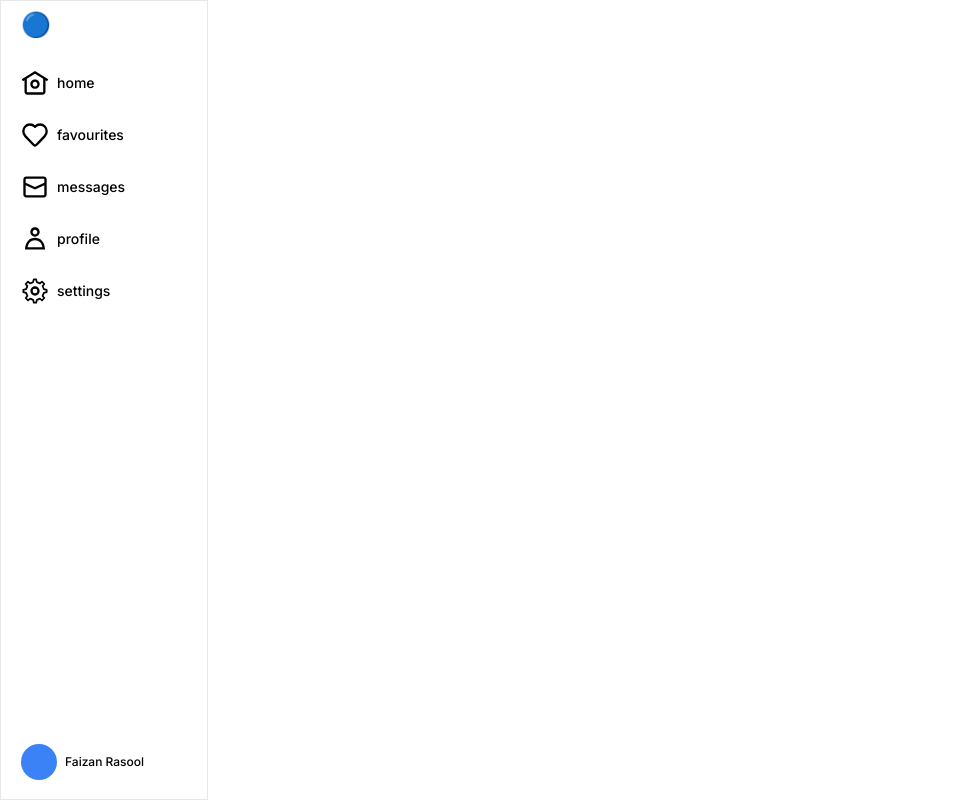
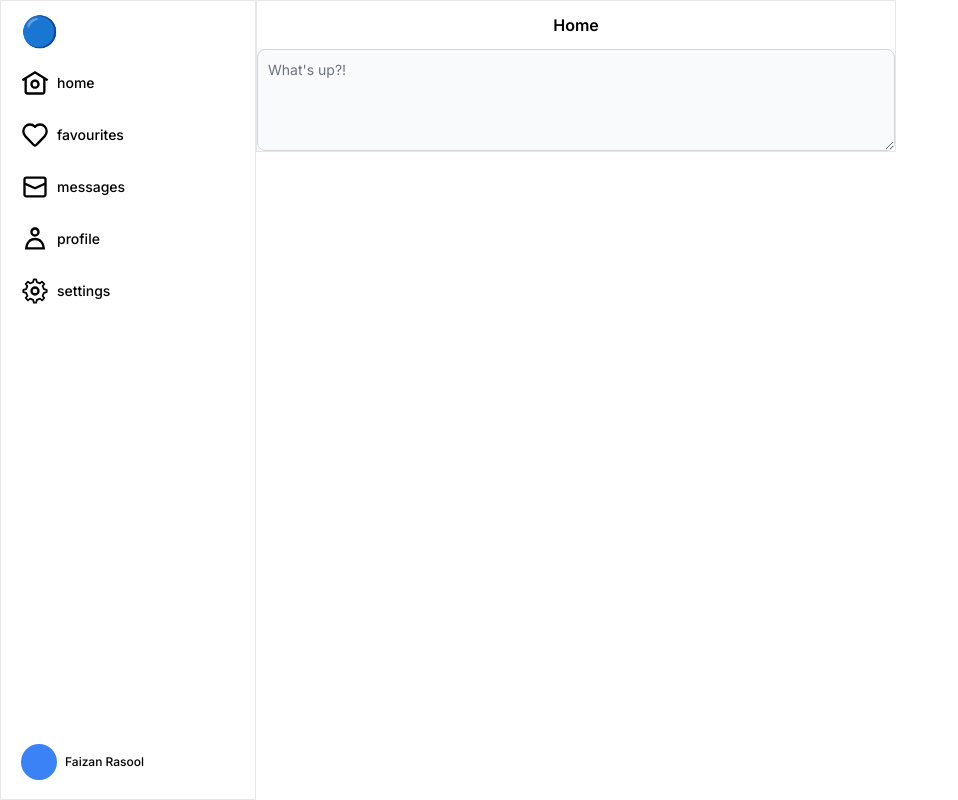
Before and after one commit to faizanraso/huddle, a Next.js app: page /home in a window 1280 px wide. Shown: the whole page, without its empty margins (0-958 px from the left). Built offline with nearby package versions, Linux system fonts and the light colour scheme.

Commit message:
creating feed - starting with the tweet box

```diff
--- /dev/null
+++ b/src/app/home/layout.tsx
@@ -0,0 +1,21 @@
+import "@/app/globals.css";
+import { Inter } from "next/font/google";
+
+const inter = Inter({ subsets: ["latin"] });
+
+export const metadata = {
+  title: "huddle",
+  description: "huddle homepage",
+};
+
+export default function RootLayout({
+  children,
+}: {
+  children: React.ReactNode;
+}) {
+  return (
+    <html lang="en">
+      <body className={inter.className}>{children}</body>
+    </html>
+  );
+}
--- a/src/app/home/page.tsx
+++ b/src/app/home/page.tsx
@@ -1,6 +1,12 @@
+import Feed from "@/components/home/feed";
 import Sidebar from "@/components/sidebar";
 import React from "react";
 
 export default function Dashboard() {
-  return <Sidebar />;
+  return (
+    <>
+      <Sidebar />
+      <Feed />
+    </>
+  );
 }
--- /dev/null
+++ b/src/components/home/feed.tsx
@@ -0,0 +1,15 @@
+import React from "react";
+import TweetBox from "./tweetbox";
+
+export default function Feed() {
+  return (
+    <main className="border-r-1 w-100 ml-20 border sm:ml-64 lg:w-6/12">
+      <div className="p-3">
+        <h1 className="items-center text-center font-semibold text-black">
+          Home
+        </h1>
+      </div>
+      <TweetBox />
+    </main>
+  );
+}
--- /dev/null
+++ b/src/components/home/tweetbox.tsx
@@ -0,0 +1,21 @@
+"use client";
+
+import React, { useState } from "react";
+
+export default function TweetBox() {
+  const [tweet, setTweet] = useState<String>();
+
+  return (
+    <div>
+      <textarea
+        id="tweetbox"
+        onChange={(e) => {
+          setTweet(e.target.value);
+        }}
+        rows={4}
+        className="block w-full rounded-lg border border-gray-300 bg-gray-50 p-2.5 text-sm text-gray-900 focus:border-blue-500 focus:ring-blue-500 "
+        placeholder="What's up?!"
+      ></textarea>
+    </div>
+  );
+}
--- a/src/components/sidebar.tsx
+++ b/src/components/sidebar.tsx
@@ -3,17 +3,15 @@ import React from "react";
 
 export default function Sidebar() {
   return (
-    <menu
-      className="border-r-1 w-18 fixed left-0 top-0 z-40 h-screen border px-3 sm:w-52"
+    <aside
+      className="border-r-1 fixed left-0 top-0 z-40 h-screen w-20 border px-3 pt-3 sm:w-64"
       aria-label="Sidebar"
     >
-      <div className="ml-2 mt-2">
-        <Link href={"/home"} className="text-2xl font-semibold">
-          🔵
-        </Link>
-      </div>
+      <Link href={"/home"}>
+        <span className="p-2 text-3xl">🔵</span>
+      </Link>
 
-      <ul className="mt-5 flex flex-col gap-y-2 text-sm text-black">
+      <ul className="mt-3 flex flex-col gap-y-2 text-sm text-black">
         <div className="flex flex-row items-center rounded-full p-2 transition duration-200 ease-in-out hover:bg-gray-200 sm:gap-x-2">
           <svg viewBox="0 0 24 24" aria-hidden="true" className="w-7">
             <path d="M12 9c-2.209 0-4 1.791-4 4s1.791 4 4 4 4-1.791 4-4-1.791-4-4-4zm0 6c-1.105 0-2-.895-2-2s.895-2 2-2 2 .895 2 2-.895 2-2 2zm0-13.304L.622 8.807l1.06 1.696L3 9.679V19.5C3 20.881 4.119 22 5.5 22h13c1.381 0 2.5-1.119 2.5-2.5V9.679l1.318.824 1.06-1.696L12 1.696zM19 19.5c0 .276-.224.5-.5.5h-13c-.276 0-.5-.224-.5-.5V8.429l7-4.375 7 4.375V19.5z"></path>
@@ -25,7 +23,7 @@ export default function Sidebar() {
         <div className="flex flex-row items-center rounded-full p-2 transition duration-200 ease-in-out hover:bg-gray-200 sm:gap-x-2">
           <svg
             className="w-7"
-            stroke-width="2"
+            strokeWidth="2"
             viewBox="0 0 24 24"
             fill="none"
             xmlns="http://www.w3.org/2000/svg"
@@ -34,8 +32,8 @@ export default function Sidebar() {
             <path
               d="M22 8.862a5.95 5.95 0 01-1.654 4.13c-2.441 2.531-4.809 5.17-7.34 7.608-.581.55-1.502.53-2.057-.045l-7.295-7.562c-2.205-2.286-2.205-5.976 0-8.261a5.58 5.58 0 018.08 0l.266.274.265-.274A5.612 5.612 0 0116.305 3c1.52 0 2.973.624 4.04 1.732A5.95 5.95 0 0122 8.862z"
               stroke="#000000"
-              stroke-width="2"
-              stroke-linejoin="round"
+              strokeWidth="2"
+              strokeLinejoin="round"
             ></path>
           </svg>
 
@@ -61,7 +59,7 @@ export default function Sidebar() {
         </div>
         <div className="flex flex-row items-center rounded-full p-2 transition duration-200 ease-in-out hover:bg-gray-200 sm:gap-x-2">
           <svg
-            stroke-width="2"
+            strokeWidth="2"
             viewBox="0 0 24 24"
             fill="none"
             xmlns="http://www.w3.org/2000/svg"
@@ -70,16 +68,16 @@ export default function Sidebar() {
             <path
               d="M12 15a3 3 0 100-6 3 3 0 000 6z"
               stroke="#000000"
-              stroke-width="2"
-              stroke-linecap="round"
-              stroke-linejoin="round"
+              strokeWidth="2"
+              strokeLinecap="round"
+              strokeLinejoin="round"
             ></path>
             <path
               d="M19.622 10.395l-1.097-2.65L20 6l-2-2-1.735 1.483-2.707-1.113L12.935 2h-1.954l-.632 2.401-2.645 1.115L6 4 4 6l1.453 1.789-1.08 2.657L2 11v2l2.401.655L5.516 16.3 4 18l2 2 1.791-1.46 2.606 1.072L11 22h2l.604-2.387 2.651-1.098C16.697 18.831 18 20 18 20l2-2-1.484-1.75 1.098-2.652 2.386-.62V11l-2.378-.605z"
               stroke="#000000"
-              stroke-width="1.5"
-              stroke-linecap="round"
-              stroke-linejoin="round"
+              strokeWidth="1.5"
+              strokeLinecap="round"
+              strokeLinejoin="round"
             ></path>
           </svg>
           <li className="text-md hidden font-medium transition-transform sm:inline-block">
@@ -96,6 +94,6 @@ export default function Sidebar() {
           </p>
         </div>
       </div>
-    </menu>
+    </aside>
   );
 }
```
